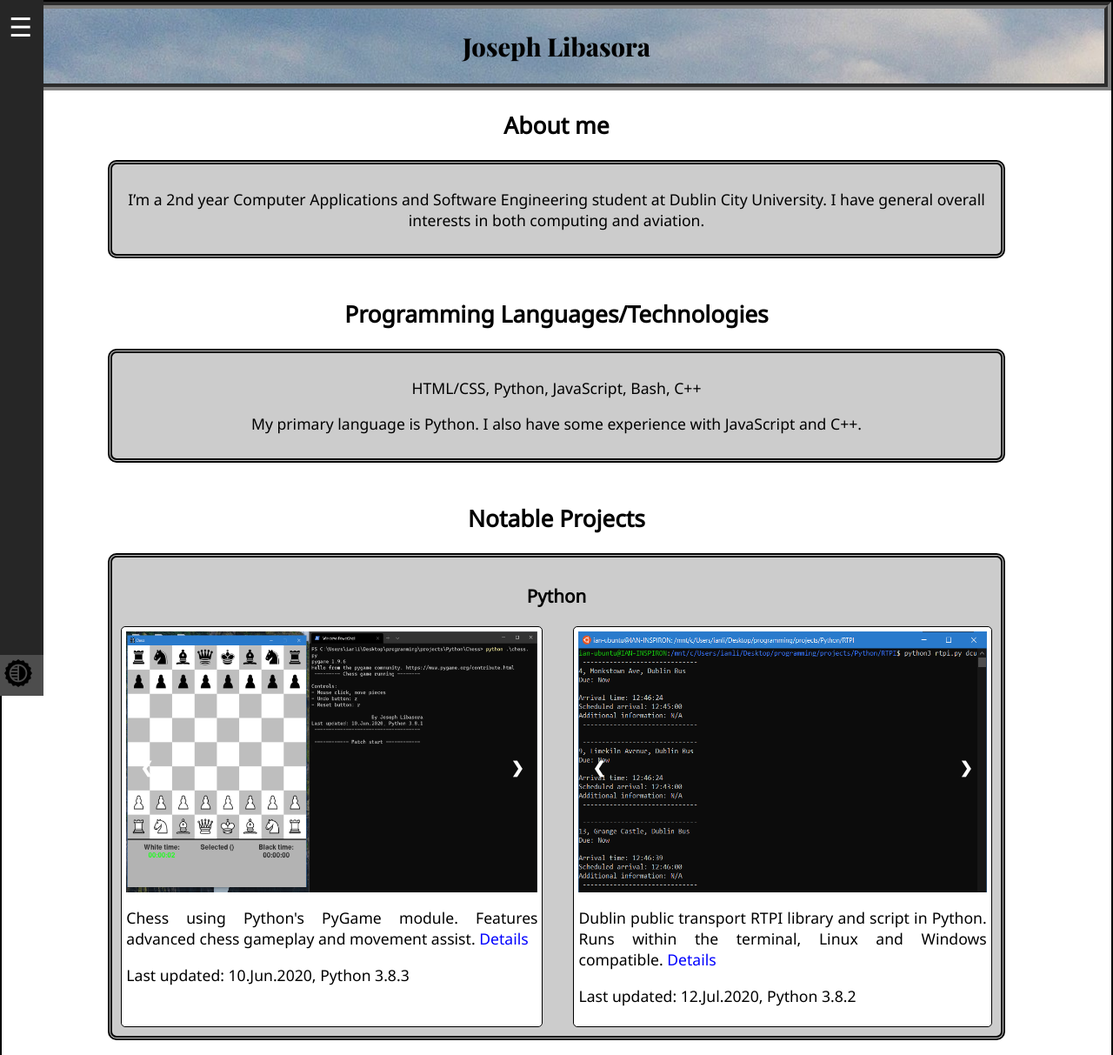
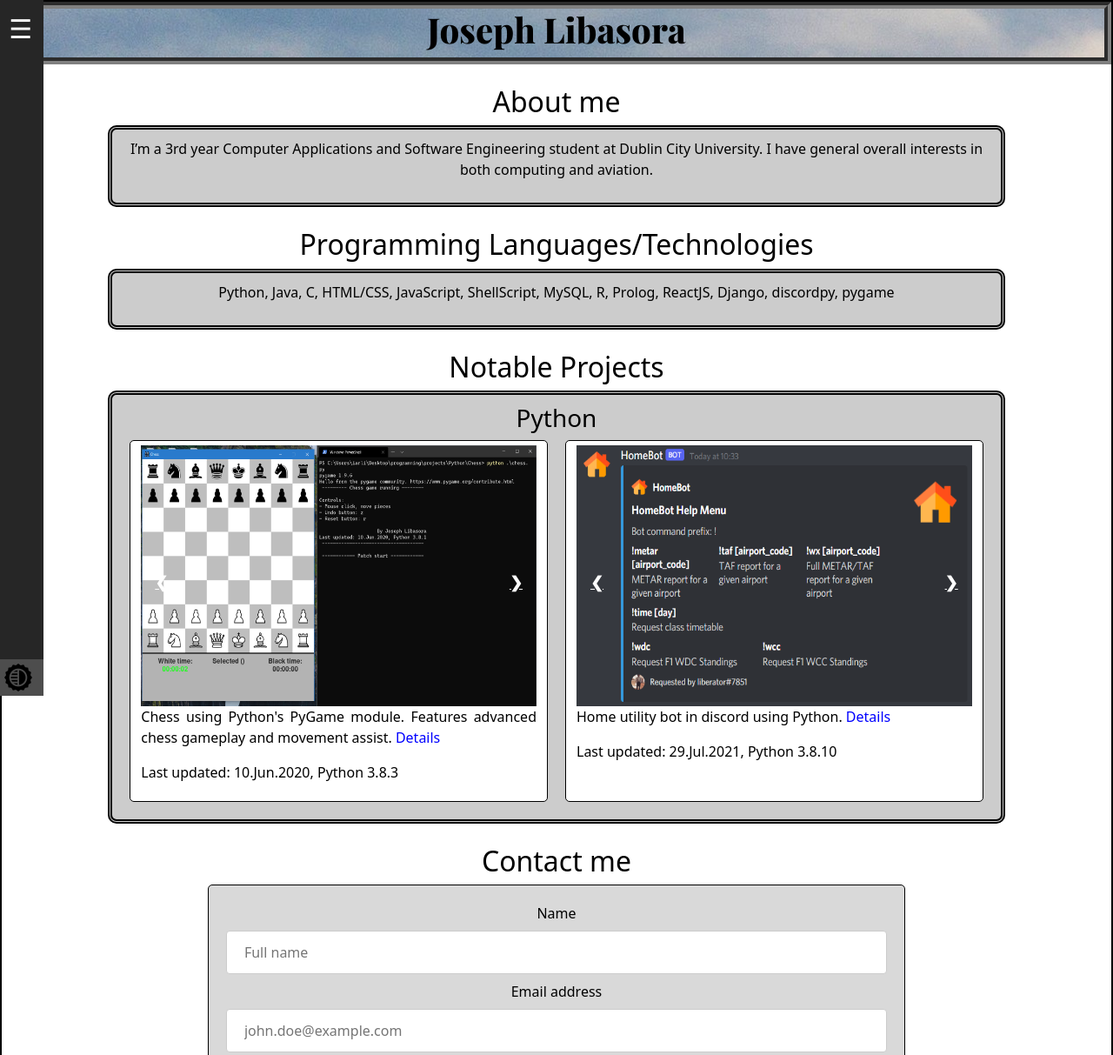
Before and after one commit to ianlibasora/ianlibasora.github.io, a plain HTML site: page index.html in a window 1280 px wide. Shown: the top 1213 px of the page at 87% size. Drawn offline with nearby package versions, Linux system fonts and the light colour scheme.

Commit message:
Bootstrap + updated python projects

```diff
--- a/index.html
+++ b/index.html
@@ -3,8 +3,11 @@
    <head>
       <meta charset="UTF-8">
       <meta name="viewport" content="width=device-width, initial-scale=1.0">
+
       <link rel="stylesheet" href="style.css"/>
       <link href="https://fonts.googleapis.com/css2?family=Courgette&family=Noto+Sans&family=Playfair+Display:wght@800&display=swap" rel="stylesheet">
+      <link href="https://cdn.jsdelivr.net/npm/bootstrap@5.0.2/dist/css/bootstrap.min.css" rel="stylesheet" integrity="sha384-EVSTQN3/azprG1Anm3QDgpJLIm9Nao0Yz1ztcQTwFspd3yD65VohhpuuCOmLASjC" crossorigin="anonymous">
+
       <title>Joseph Libasora</title>
    </head>
    <body id="top">
@@ -29,11 +32,12 @@
       </nav>
 
       <main>
+         <br>
          <section id="about">
             <div class="content-container">
                <h2>About me</h2>
                <div class="content">
-               <p>I’m a 2nd year Computer Applications and Software Engineering student at Dublin City University. I have general overall interests in both computing and aviation.</p>
+                  <p>I’m a 3rd year Computer Applications and Software Engineering student at Dublin City University. I have general overall interests in both computing and aviation.</p>
                </div>
             </div>
          </section>
@@ -44,8 +48,7 @@
             <div class="content-container">
                <h2>Programming Languages/Technologies</h2>
                <div class="content">
-               <p>HTML/CSS, Python, JavaScript, Bash, C++</p>
-               <p>My primary language is Python. I also have some experience with JavaScript and C++.</p>
+                  <p>Python, Java, C, HTML/CSS, JavaScript, ShellScript, MySQL, R, Prolog, ReactJS, Django, discordpy, pygame</p>
                </div>
             </div>
          </section>
@@ -57,8 +60,9 @@
                <h2>Notable Projects</h2>
                <div class="content">
                   <h3>Python</h3>
-               <div class="grid-container">
-                  <div class="grid-item">
+                  <div class="container">
+                     <div class="row">
+                        <div class="col grid-item">
                            <div class="slide-container">
                               <div class="slide0">
                                  <img src="images/chess_1.png" alt="Chess game start" width="550" height="300">
@@ -83,20 +87,24 @@
                            <p>Last updated: 10.Jun.2020, Python 3.8.3</p>
                         </div>
 
-                  <div class="grid-item">
+                        <div class="col grid-item">
                            <div class="slide-container">
                               <div class="slide1">
-                           <img src="images/rtpi_1.png" alt="RTPI info DCU" width="550" height="300">
+                                 <img src="images/homebot-1.png" alt="HomeBot help page" width="550" height="300">
                               </div>
                               <div class="slide1">
-                           <img src="images/rtpi_2.png" alt="RTPI info college green" width="550" height="300">
+                                 <img src="images/homebot-2.png" alt="HomeBot F1 World Constructors Championship Standings" width="550" height="300">
+                              </div>
+                              <div class="slide1">
+                                 <img src="images/homebot-3.png" alt="HomeBot airport METAR/TAF request" width="550" height="300">
                               </div>
 
                               <a class="prev" onclick="chSlide(-1, 1)">&#10094;</a>
                               <a class="next" onclick="chSlide(1, 1)">&#10095;</a>
                            </div>
-                     <p>Dublin public transport RTPI library and script in Python. Runs within the terminal, Linux and Windows compatible. <a href="https://github.com/ianlibasora/Dublin-RTPI">Details</a></p>
-                     <p>Last updated: 12.Jul.2020, Python 3.8.2</p>
+                           <p>Home utility bot in discord using Python. <a href="https://github.com/ianlibasora/Dublin-RTPI">Details</a></p>
+                           <p>Last updated: 29.Jul.2021, Python 3.8.10</p>
+                        </div>
                      </div>
                   </div>
 
@@ -227,6 +235,7 @@
             <span><a href="https://github.com/ianlibasora/ianlibasora.github.io/blob/master/README.md" title="Attribution details">Attribution details.</a></span>
          </div>
       </footer>
+      <script src="https://cdn.jsdelivr.net/npm/bootstrap@5.0.2/dist/js/bootstrap.bundle.min.js" integrity="sha384-MrcW6ZMFYlzcLA8Nl+NtUVF0sA7MsXsP1UyJoMp4YLEuNSfAP+JcXn/tWtIaxVXM" crossorigin="anonymous"></script>
       <script src="script.js"></script>
    </body>
 </html>
--- a/style.css
+++ b/style.css
@@ -110,14 +110,14 @@ a:hover, a:active {
 }
 
 /* --- project grid --- */
-.grid-container {
+/* .grid-container {
    display: grid;
    grid-column-gap: 35px;
    grid-row-gap: 40px;
    grid-template-columns: auto auto;
    background-color: inherit;
    margin: 0px;
-}
+} */
 
 .grid-container-solo {
    display: grid;
@@ -134,6 +134,7 @@ a:hover, a:active {
    border-radius: 5px;
    padding: 5px;
    text-align: justify;
+   margin: 1%;
 }
 
 .grid-container-solo .grid-item {
```
Also changed, not shown: images/homebot-1.png (added), images/homebot-2.png (added), images/homebot-3.png (added). Lines whose indentation alone changed are shown as unchanged.
